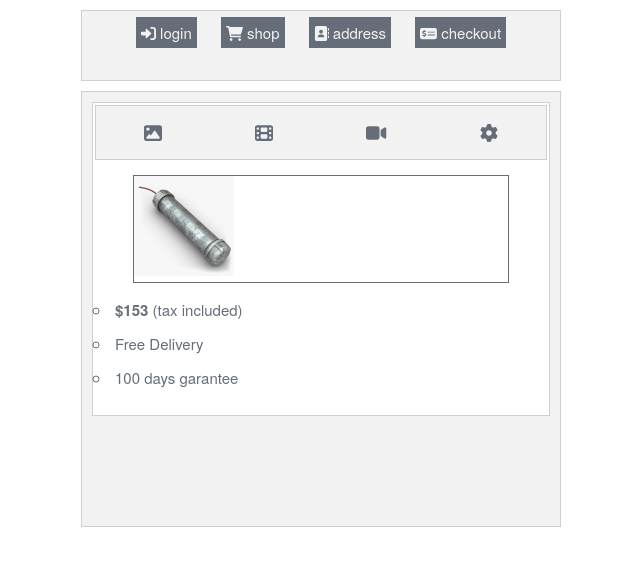
After one commit to Bugswriter/ecomsite, a Flask app: page /shop in a window 1280 px wide. The commit adds this page. Shown: the top 566 px of the page, without its empty margins (269-909 px from the left). Run offline with Flask 2, Linux system fonts and the light colour scheme.

Commit message:
adding skelecton

```diff
--- a/app/routes.py
+++ b/app/routes.py
@@ -4,3 +4,15 @@ from flask import render_template
 @app.route('/')
 def home():
 	return render_template("home.html")
+
+@app.route('/shop')
+def products():
+	return render_template("shop.html")
+
+@app.route('/profile')
+def profile():
+	return render_template("profile.html")
+
+@app.route('/payout')
+def payout():
+	return render_template("payout.html")
--- /dev/null
+++ b/app/static/css/skeleton.css
@@ -0,0 +1,418 @@
+/*
+* Skeleton V2.0.4
+* Copyright 2014, Dave Gamache
+* www.getskeleton.com
+* Free to use under the MIT license.
+* http://www.opensource.org/licenses/mit-license.php
+* 12/29/2014
+*/
+
+
+/* Table of contents
+––––––––––––––––––––––––––––––––––––––––––––––––––
+- Grid
+- Base Styles
+- Typography
+- Links
+- Buttons
+- Forms
+- Lists
+- Code
+- Tables
+- Spacing
+- Utilities
+- Clearing
+- Media Queries
+*/
+
+
+/* Grid
+–––––––––––––––––––––––––––––––––––––––––––––––––– */
+.container {
+  position: relative;
+  width: 100%;
+  max-width: 960px;
+  margin: 0 auto;
+  padding: 0 20px;
+  box-sizing: border-box; }
+.column,
+.columns {
+  width: 100%;
+  float: left;
+  box-sizing: border-box; }
+
+/* For devices larger than 400px */
+@media (min-width: 400px) {
+  .container {
+    width: 85%;
+    padding: 0; }
+}
+
+/* For devices larger than 550px */
+@media (min-width: 550px) {
+  .container {
+    width: 80%; }
+  .column,
+  .columns {
+    margin-left: 4%; }
+  .column:first-child,
+  .columns:first-child {
+    margin-left: 0; }
+
+  .one.column,
+  .one.columns                    { width: 4.66666666667%; }
+  .two.columns                    { width: 13.3333333333%; }
+  .three.columns                  { width: 22%;            }
+  .four.columns                   { width: 30.6666666667%; }
+  .five.columns                   { width: 39.3333333333%; }
+  .six.columns                    { width: 48%;            }
+  .seven.columns                  { width: 56.6666666667%; }
+  .eight.columns                  { width: 65.3333333333%; }
+  .nine.columns                   { width: 74.0%;          }
+  .ten.columns                    { width: 82.6666666667%; }
+  .eleven.columns                 { width: 91.3333333333%; }
+  .twelve.columns                 { width: 100%; margin-left: 0; }
+
+  .one-third.column               { width: 30.6666666667%; }
+  .two-thirds.column              { width: 65.3333333333%; }
+
+  .one-half.column                { width: 48%; }
+
+  /* Offsets */
+  .offset-by-one.column,
+  .offset-by-one.columns          { margin-left: 8.66666666667%; }
+  .offset-by-two.column,
+  .offset-by-two.columns          { margin-left: 17.3333333333%; }
+  .offset-by-three.column,
+  .offset-by-three.columns        { margin-left: 26%;            }
+  .offset-by-four.column,
+  .offset-by-four.columns         { margin-left: 34.6666666667%; }
+  .offset-by-five.column,
+  .offset-by-five.columns         { margin-left: 43.3333333333%; }
+  .offset-by-six.column,
+  .offset-by-six.columns          { margin-left: 52%;            }
+  .offset-by-seven.column,
+  .offset-by-seven.columns        { margin-left: 60.6666666667%; }
+  .offset-by-eight.column,
+  .offset-by-eight.columns        { margin-left: 69.3333333333%; }
+  .offset-by-nine.column,
+  .offset-by-nine.columns         { margin-left: 78.0%;          }
+  .offset-by-ten.column,
+  .offset-by-ten.columns          { margin-left: 86.6666666667%; }
+  .offset-by-eleven.column,
+  .offset-by-eleven.columns       { margin-left: 95.3333333333%; }
+
+  .offset-by-one-third.column,
+  .offset-by-one-third.columns    { margin-left: 34.6666666667%; }
+  .offset-by-two-thirds.column,
+  .offset-by-two-thirds.columns   { margin-left: 69.3333333333%; }
+
+  .offset-by-one-half.column,
+  .offset-by-one-half.columns     { margin-left: 52%; }
+
+}
+
+
+/* Base Styles
+–––––––––––––––––––––––––––––––––––––––––––––––––– */
+/* NOTE
+html is set to 62.5% so that all the REM measurements throughout Skeleton
+are based on 10px sizing. So basically 1.5rem = 15px :) */
+html {
+  font-size: 62.5%; }
+body {
+  font-size: 1.5em; /* currently ems cause chrome bug misinterpreting rems on body element */
+  line-height: 1.6;
+  font-weight: 400;
+  font-family: "Raleway", "HelveticaNeue", "Helvetica Neue", Helvetica, Arial, sans-serif;
+  color: #222; }
+
+
+/* Typography
+–––––––––––––––––––––––––––––––––––––––––––––––––– */
+h1, h2, h3, h4, h5, h6 {
+  margin-top: 0;
+  margin-bottom: 2rem;
+  font-weight: 300; }
+h1 { font-size: 4.0rem; line-height: 1.2;  letter-spacing: -.1rem;}
+h2 { font-size: 3.6rem; line-height: 1.25; letter-spacing: -.1rem; }
+h3 { font-size: 3.0rem; line-height: 1.3;  letter-spacing: -.1rem; }
+h4 { font-size: 2.4rem; line-height: 1.35; letter-spacing: -.08rem; }
+h5 { font-size: 1.8rem; line-height: 1.5;  letter-spacing: -.05rem; }
+h6 { font-size: 1.5rem; line-height: 1.6;  letter-spacing: 0; }
+
+/* Larger than phablet */
+@media (min-width: 550px) {
+  h1 { font-size: 5.0rem; }
+  h2 { font-size: 4.2rem; }
+  h3 { font-size: 3.6rem; }
+  h4 { font-size: 3.0rem; }
+  h5 { font-size: 2.4rem; }
+  h6 { font-size: 1.5rem; }
+}
+
+p {
+  margin-top: 0; }
+
+
+/* Links
+–––––––––––––––––––––––––––––––––––––––––––––––––– */
+a {
+  color: #1EAEDB; }
+a:hover {
+  color: #0FA0CE; }
+
+
+/* Buttons
+–––––––––––––––––––––––––––––––––––––––––––––––––– */
+.button,
+button,
+input[type="submit"],
+input[type="reset"],
+input[type="button"] {
+  display: inline-block;
+  height: 38px;
+  padding: 0 30px;
+  color: #555;
+  text-align: center;
+  font-size: 11px;
+  font-weight: 600;
+  line-height: 38px;
+  letter-spacing: .1rem;
+  text-transform: uppercase;
+  text-decoration: none;
+  white-space: nowrap;
+  background-color: transparent;
+  border-radius: 4px;
+  border: 1px solid #bbb;
+  cursor: pointer;
+  box-sizing: border-box; }
+.button:hover,
+button:hover,
+input[type="submit"]:hover,
+input[type="reset"]:hover,
+input[type="button"]:hover,
+.button:focus,
+button:focus,
+input[type="submit"]:focus,
+input[type="reset"]:focus,
+input[type="button"]:focus {
+  color: #333;
+  border-color: #888;
+  outline: 0; }
+.button.button-primary,
+button.button-primary,
+input[type="submit"].button-primary,
+input[type="reset"].button-primary,
+input[type="button"].button-primary {
+  color: #FFF;
+  background-color: #33C3F0;
+  border-color: #33C3F0; }
+.button.button-primary:hover,
+button.button-primary:hover,
+input[type="submit"].button-primary:hover,
+input[type="reset"].button-primary:hover,
+input[type="button"].button-primary:hover,
+.button.button-primary:focus,
+button.button-primary:focus,
+input[type="submit"].button-primary:focus,
+input[type="reset"].button-primary:focus,
+input[type="button"].button-primary:focus {
+  color: #FFF;
+  background-color: #1EAEDB;
+  border-color: #1EAEDB; }
+
+
+/* Forms
+–––––––––––––––––––––––––––––––––––––––––––––––––– */
+input[type="email"],
+input[type="number"],
+input[type="search"],
+input[type="text"],
+input[type="tel"],
+input[type="url"],
+input[type="password"],
+textarea,
+select {
+  height: 38px;
+  padding: 6px 10px; /* The 6px vertically centers text on FF, ignored by Webkit */
+  background-color: #fff;
+  border: 1px solid #D1D1D1;
+  border-radius: 4px;
+  box-shadow: none;
+  box-sizing: border-box; }
+/* Removes awkward default styles on some inputs for iOS */
+input[type="email"],
+input[type="number"],
+input[type="search"],
+input[type="text"],
+input[type="tel"],
+input[type="url"],
+input[type="password"],
+textarea {
+  -webkit-appearance: none;
+     -moz-appearance: none;
+          appearance: none; }
+textarea {
+  min-height: 65px;
+  padding-top: 6px;
+  padding-bottom: 6px; }
+input[type="email"]:focus,
+input[type="number"]:focus,
+input[type="search"]:focus,
+input[type="text"]:focus,
+input[type="tel"]:focus,
+input[type="url"]:focus,
+input[type="password"]:focus,
+textarea:focus,
+select:focus {
+  border: 1px solid #33C3F0;
+  outline: 0; }
+label,
+legend {
+  display: block;
+  margin-bottom: .5rem;
+  font-weight: 600; }
+fieldset {
+  padding: 0;
+  border-width: 0; }
+input[type="checkbox"],
+input[type="radio"] {
+  display: inline; }
+label > .label-body {
+  display: inline-block;
+  margin-left: .5rem;
+  font-weight: normal; }
+
+
+/* Lists
+–––––––––––––––––––––––––––––––––––––––––––––––––– */
+ul {
+  list-style: circle inside; }
+ol {
+  list-style: decimal inside; }
+ol, ul {
+  padding-left: 0;
+  margin-top: 0; }
+ul ul,
+ul ol,
+ol ol,
+ol ul {
+  margin: 1.5rem 0 1.5rem 3rem;
+  font-size: 90%; }
+li {
+  margin-bottom: 1rem; }
+
+
+/* Code
+–––––––––––––––––––––––––––––––––––––––––––––––––– */
+code {
+  padding: .2rem .5rem;
+  margin: 0 .2rem;
+  font-size: 90%;
+  white-space: nowrap;
+  background: #F1F1F1;
+  border: 1px solid #E1E1E1;
+  border-radius: 4px; }
+pre > code {
+  display: block;
+  padding: 1rem 1.5rem;
+  white-space: pre; }
+
+
+/* Tables
+–––––––––––––––––––––––––––––––––––––––––––––––––– */
+th,
+td {
+  padding: 12px 15px;
+  text-align: left;
+  border-bottom: 1px solid #E1E1E1; }
+th:first-child,
+td:first-child {
+  padding-left: 0; }
+th:last-child,
+td:last-child {
+  padding-right: 0; }
+
+
+/* Spacing
+–––––––––––––––––––––––––––––––––––––––––––––––––– */
+button,
+.button {
+  margin-bottom: 1rem; }
+input,
+textarea,
+select,
+fieldset {
+  margin-bottom: 1.5rem; }
+pre,
+blockquote,
+dl,
+figure,
+table,
+p,
+ul,
+ol,
+form {
+  margin-bottom: 2.5rem; }
+
+
+/* Utilities
+–––––––––––––––––––––––––––––––––––––––––––––––––– */
+.u-full-width {
+  width: 100%;
+  box-sizing: border-box; }
+.u-max-full-width {
+  max-width: 100%;
+  box-sizing: border-box; }
+.u-pull-right {
+  float: right; }
+.u-pull-left {
+  float: left; }
+
+
+/* Misc
+–––––––––––––––––––––––––––––––––––––––––––––––––– */
+hr {
+  margin-top: 3rem;
+  margin-bottom: 3.5rem;
+  border-width: 0;
+  border-top: 1px solid #E1E1E1; }
+
+
+/* Clearing
+–––––––––––––––––––––––––––––––––––––––––––––––––– */
+
+/* Self Clearing Goodness */
+.container:after,
+.row:after,
+.u-cf {
+  content: "";
+  display: table;
+  clear: both; }
+
+
+/* Media Queries
+–––––––––––––––––––––––––––––––––––––––––––––––––– */
+/*
+Note: The best way to structure the use of media queries is to create the queries
+near the relevant code. For example, if you wanted to change the styles for buttons
+on small devices, paste the mobile query code up in the buttons section and style it
+there.
+*/
+
+
+/* Larger than mobile */
+@media (min-width: 400px) {}
+
+/* Larger than phablet (also point when grid becomes active) */
+@media (min-width: 550px) {}
+
+/* Larger than tablet */
+@media (min-width: 750px) {}
+
+/* Larger than desktop */
+@media (min-width: 1000px) {}
+
+/* Larger than Desktop HD */
+@media (min-width: 1200px) {}
--- /dev/null
+++ b/app/static/css/style.css
@@ -0,0 +1,112 @@
+body {
+    margin: auto;
+    max-width: 600px;
+    color: #656d78;
+}
+
+header, footer{
+    text-align: center;
+}
+
+.container {
+    padding: 10px;
+    margin: 10px;
+    border: 1px solid #d0cece;
+    background-color: #f2f2f2;
+}
+
+nav a {
+    background-color: #656d78;
+    color: #f2f2f2;
+    padding: 2px;
+}
+
+nav ul li{
+    display: inline;
+    margin: 10px;
+}
+
+nav ul li a {
+    padding: 5px;
+    text-decoration: none;
+}
+
+nav {
+    text-align: center;
+}
+
+form {
+    text-align: center;
+}
+
+form input[type=text], form input[type=password] {
+    width: 95%;
+    border: 1px solid #d0cece;
+    padding: 10px;
+    margin-top: 5px;
+    margin-bottom: 5px;
+}
+
+form button {
+    padding: 10px;
+    background-color: #f2f2f2;
+    color: #656d78;
+}
+
+.item {
+    background-color: #f2f2f2;
+    display: flex;
+    justify-content: center;
+    margin: 10px;
+    padding: 10px;
+}
+
+.item img {
+    max-width: 100px;
+    max-height: 100px;
+}
+
+.box {
+    background-color: #fff;
+    border: 1px solid #d0cece;
+}
+
+.pitem nav {
+    font-size: 120%;
+    padding: 2px;
+    margin: 2px;
+    border: 1px solid #d0cece;
+    background-color: #f2f2f2;
+    display: flex;
+    justify-content: space-around;
+}
+.pitem nav li {
+    display: inline;
+    padding: 5px;
+    margin: 5px;
+}
+
+.pitem figure {
+    border: 1px solid #656d78;
+}
+
+.pitem figure img {
+    max-width: 100px;
+
+    max-height: 100px;
+}
+
+.row {
+    display: flex;
+    justify-content: center;
+    font-size: 150%;
+    margin: 10px;
+    padding: 10px;
+    text-align: center;
+}
+
+.col {
+    border: 1px solid #d0cece;
+    background-color: #fff;
+    padding: 15px;
+}
--- a/app/templates/layout.html
+++ b/app/templates/layout.html
@@ -3,23 +3,26 @@
   <head>
     <meta charset="UTF-8"/>
     <title>Ecommerce - POC</title>
-    <link href="{{ url_for('static', filename='style.css') }}" rel="stylesheet"/>
+    <link href="{{ url_for('static', filename='css/skeleton.css') }}" rel="stylesheet"/>
+    <link href="{{ url_for('static', filename='css/normalize.css') }}" rel="stylesheet"/>
+    <link href="{{ url_for('static', filename='css/style.css') }}" rel="stylesheet"/>
     <link rel="stylesheet" href="https://cdnjs.cloudflare.com/ajax/libs/font-awesome/6.2.1/css/all.min.css" crossorigin="anonymous" referrerpolicy="no-referrer" />
     <script src="https://cdnjs.cloudflare.com/ajax/libs/font-awesome/6.2.1/js/all.min.js" crossorigin="anonymous" referrerpolicy="no-referrer"></script>
   </head>
   <body>
-    <header>
-      <h2>
-	Buy Farming Equipments
-      </h2>
-      <p><small>One stop solution for all kind of farming needs.<small></p>
-    </header>
+    <div class="container">
+      <nav>
+	<ul>
+	  <li><a href="/"><i class="fa-solid fa-right-to-bracket"></i> login</a></li>
+	  <li><a href="/shop"><i class="fa-solid fa-cart-shopping"></i> shop</a></li>
+	  <li><a href="/profile"><i class="fa-solid fa-address-book"></i> address</a></li>
+	  <li><a href="/payout"><i class="fa-solid fa-money-check-dollar"></i> checkout</a></li>
+	</ul>
+      </nav>
+    </div>
     <div class="container">
       {% block content %}
       {% endblock content %}
     </div>
-    <footer>
-      &copy Copyright 2022-2023. My farmer.
-    </footer>
   </body>
 </html>
--- /dev/null
+++ b/app/templates/shop.html
@@ -0,0 +1,33 @@
+{% extends 'layout.html' %}
+{% block content %}
+<div>
+  <div class="pitem box">
+    <nav>
+      <li><i class="fa-solid fa-image"></i></li>
+      <li><i class="fa-solid fa-film"></i></li>
+      <li><i class="fa-solid fa-video"></i></li>
+      <li><i class="fa-solid fa-gear"></i></li>
+    </nav>
+    <div class="info">
+      <figure>
+	<img alt="item image" src="{{ url_for('static', filename='img/pipebomb.jpg') }}" />
+      </figure>
+      <ul>
+	<li><b>$153</b> (tax included)</li>
+	<li>Free Delivery</li>
+	<li>100 days garantee</li>
+      </ul>
+    </div>
+  </div>
+
+  <div class="item">
+
+  </div>
+  <div class="item">
+
+  </div>
+  <div class="item">
+
+  </div>
+</div>
+{% endblock %}
```
Also changed, not shown: app/static/style.css (deleted, +0 -54 lines), app/templates/home.html (+1 -9 lines), app/templates/payout.html (added, +19 -0 lines), app/templates/profile.html (added, +19 -0 lines), app/static/css/normalize.css (added), app/static/img/pan-mummy.jpg (added), app/static/img/pipebomb.jpg (added).
